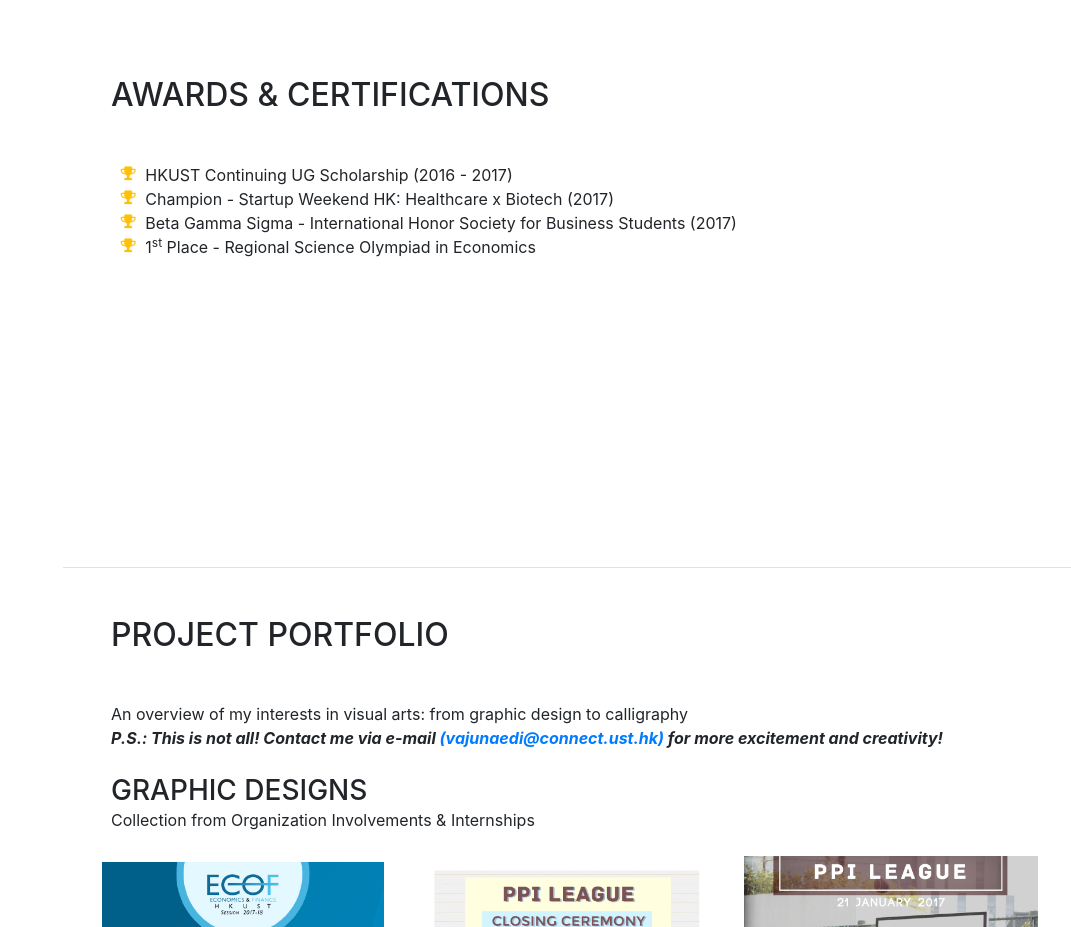
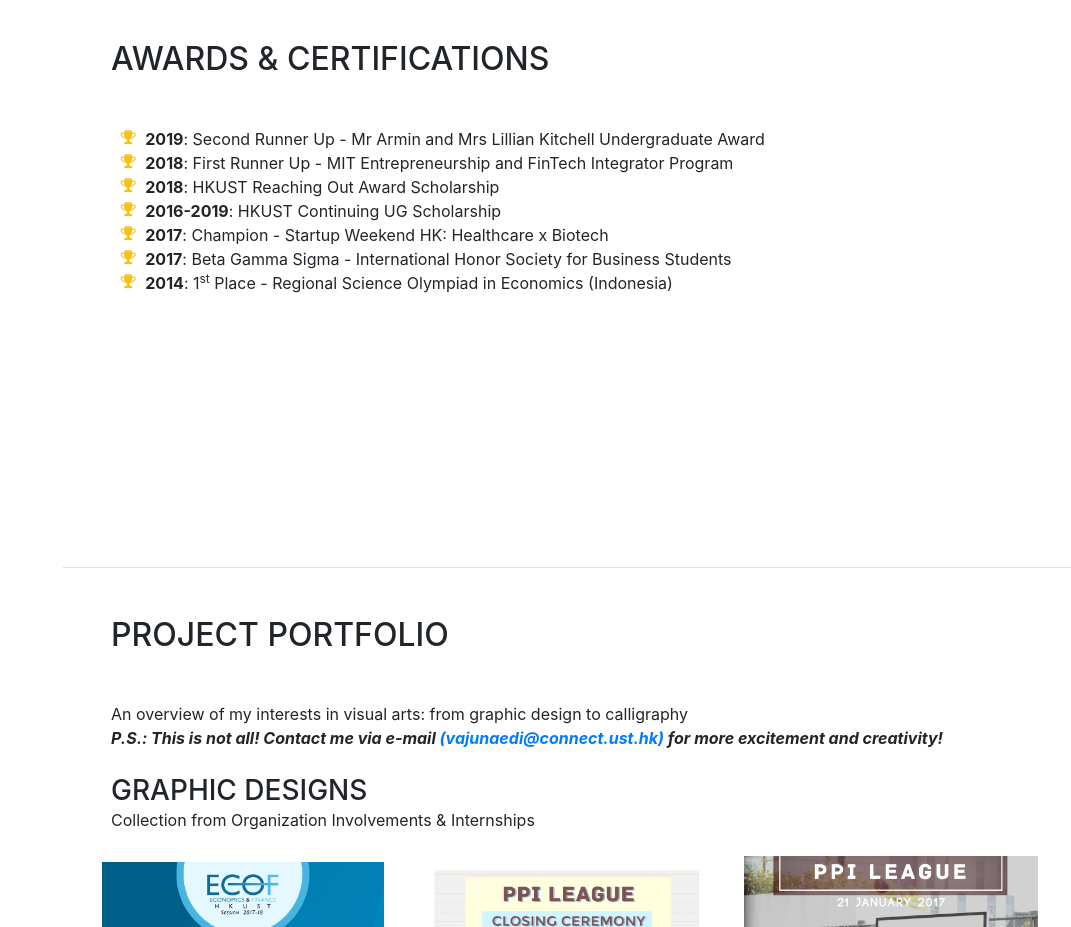
Before and after one commit to vajunaedi/vajunaedi.github.io, a website with bundled scripts: page index.html in a window 1280 px wide. Shown: the part 5960-6887 px from the top of the page, without its empty margins (209-1280 px from the left). Built offline with nearby package versions, Linux system fonts and the light colour scheme; a web font is replaced by a local one.

Commit message:
Update index.html

```diff
--- a/index.html
+++ b/index.html
@@ -340,17 +340,34 @@
             <ul class="fa-ul mb-0">
               <li>
                 <i class="fa-li fa fa-trophy text-warning"></i>
-              HKUST Continuing UG Scholarship (2016 - 2017)</li>
+                <b>2019</b>:
+                Second Runner Up - Mr Armin and Mrs Lillian Kitchell Undergraduate Award</li>
               <li>
                 <i class="fa-li fa fa-trophy text-warning"></i>
-              Champion - Startup Weekend HK: Healthcare x Biotech (2017)</li>
+                <b>2018</b>:
+                First Runner Up - MIT Entrepreneurship and FinTech Integrator Program</li>
               <li>
                 <i class="fa-li fa fa-trophy text-warning"></i>
-              Beta Gamma Sigma - International Honor Society for Business Students (2017)</li>
+                <b>2018</b>:
+              HKUST Reaching Out Award Scholarship</li>
               <li>
                 <i class="fa-li fa fa-trophy text-warning"></i>
+                <b>2016-2019</b>:
+              HKUST Continuing UG Scholarship</li>
+              <li>
+                <i class="fa-li fa fa-trophy text-warning"></i>
+                <b>2017</b>:
+              Champion - Startup Weekend HK: Healthcare x Biotech</li>
+              <li>
+                <i class="fa-li fa fa-trophy text-warning"></i>
+                <b>2017</b>:
+              Beta Gamma Sigma - International Honor Society for Business Students</li>
+              <li>
+                <i class="fa-li fa fa-trophy text-warning"></i>
+                <b>2014</b>:
                 1<sup>st</sup>
-              Place - Regional Science Olympiad in Economics</li>
+              Place - Regional Science Olympiad in Economics (Indonesia)</li>
+
             </ul>
           </div>
         </section>
```
